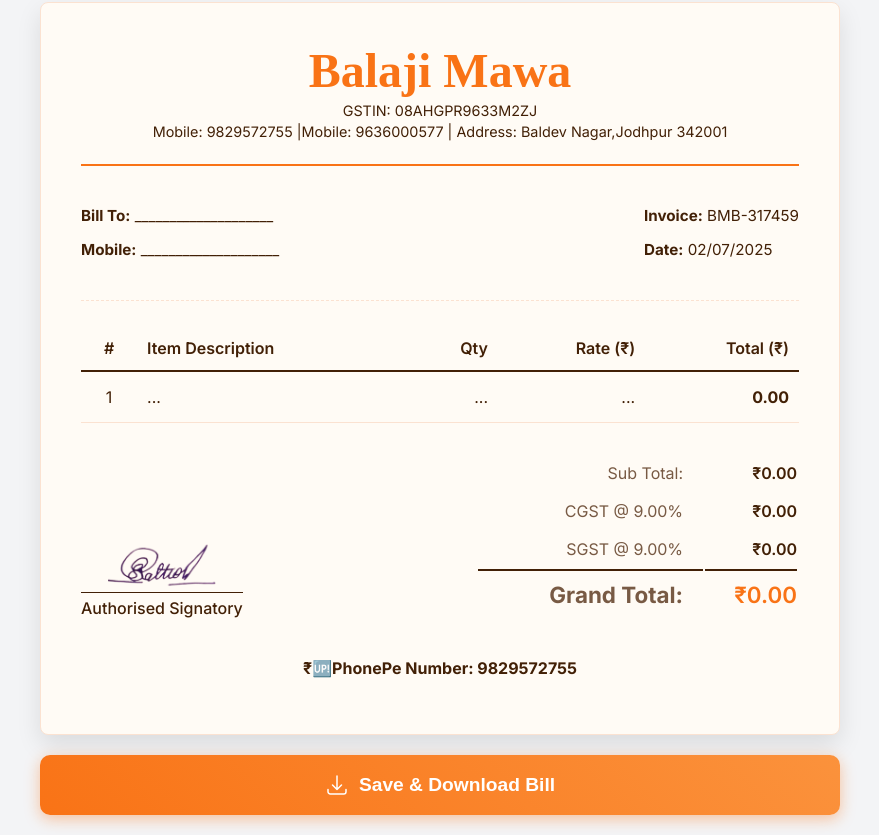
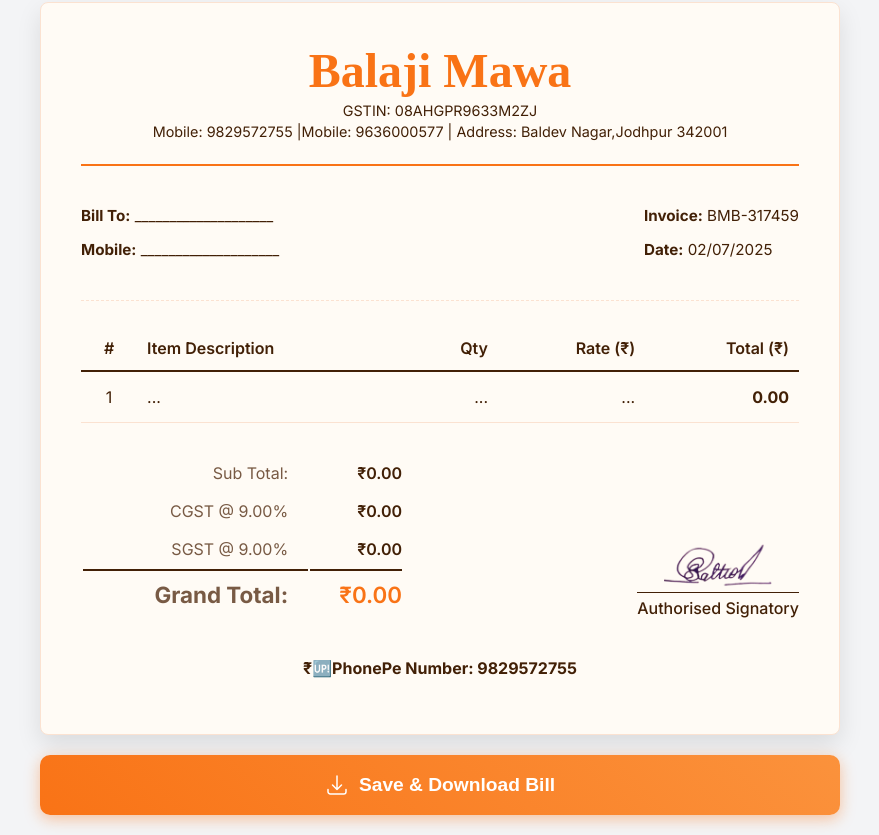
Before and after one commit to Karmveersingh2003/Balajimawa, a React (Create React App) app: page / in a window 1280 px wide. Shown: the part 592-1427 px from the top of the page, without its empty margins (200-1079 px from the left). Built offline with nearby package versions, Linux system fonts and the light colour scheme; a web font is replaced by a local one.

Commit message:
Updated App.js

```diff
--- a/src/App.js
+++ b/src/App.js
@@ -186,10 +186,6 @@ function App() {
                     </table>
                 </section>
                 <div className="bill-summary">
-                    <div className="invoice-footer">
-                        <img src={signatureImage} alt="Signature" className="signature-img" />
-                        <p>Authorised Signatory</p>
-                    </div>
                     <table className="totals-table">
                         <tbody>
                             <tr><td className="label">Sub Total:</td><td className="value">₹{subTotal.toFixed(2)}</td></tr>
@@ -198,6 +194,10 @@ function App() {
                             <tr className="grand-total"><td className="label">Grand Total:</td><td className="value">₹{grandTotal.toFixed(2)}</td></tr>
                         </tbody>
                     </table>
+                    <div className="invoice-footer">
+                        <img src={signatureImage} alt="Signature" className="signature-img" />
+                        <p>Authorised Signatory</p>
+                    </div>
                 </div>
                  <p id='rupee'>₹🆙PhonePe Number: 9829572755 </p>
             </div>
```
